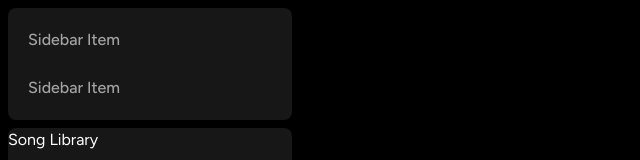
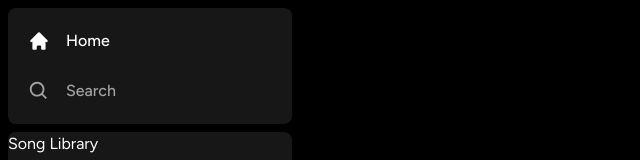
Before and after one commit to SalikJamal/sound-scape, a Next.js app: page / in a window 1280 px wide. Shown: the top 160 px of the page, without its empty margins (0-640 px from the left). Built offline with nearby package versions, Linux system fonts and the light colour scheme.

Commit message:
Sidebar complete

```diff
--- a/components/sidebar-item.tsx
+++ b/components/sidebar-item.tsx
@@ -10,13 +10,14 @@ interface SidebarItemProps {
 }
 
 
-export default function SidebarItem({ icon, label, active, href }: SidebarItemProps) {
+export default function SidebarItem({ icon: Icon, label, active, href }: SidebarItemProps) {
     return (
         <Link
-            className={twMerge("flex flex-row h-auto items-center w-full gap-x-4 text-md font-medium cursor-pointer hover:text-white transition text-neutral-400 py-1")}
+            className={twMerge("flex h-auto items-center w-full gap-x-4 text-md font-medium cursor-pointer hover:text-white transition text-neutral-400 py-1", active && "text-white")}
             href={href}
         >
-            Sidebar Item
+            <Icon size={26} />
+            <p className="truncate w-full">{label}</p>
         </Link>
     )
 }
```
